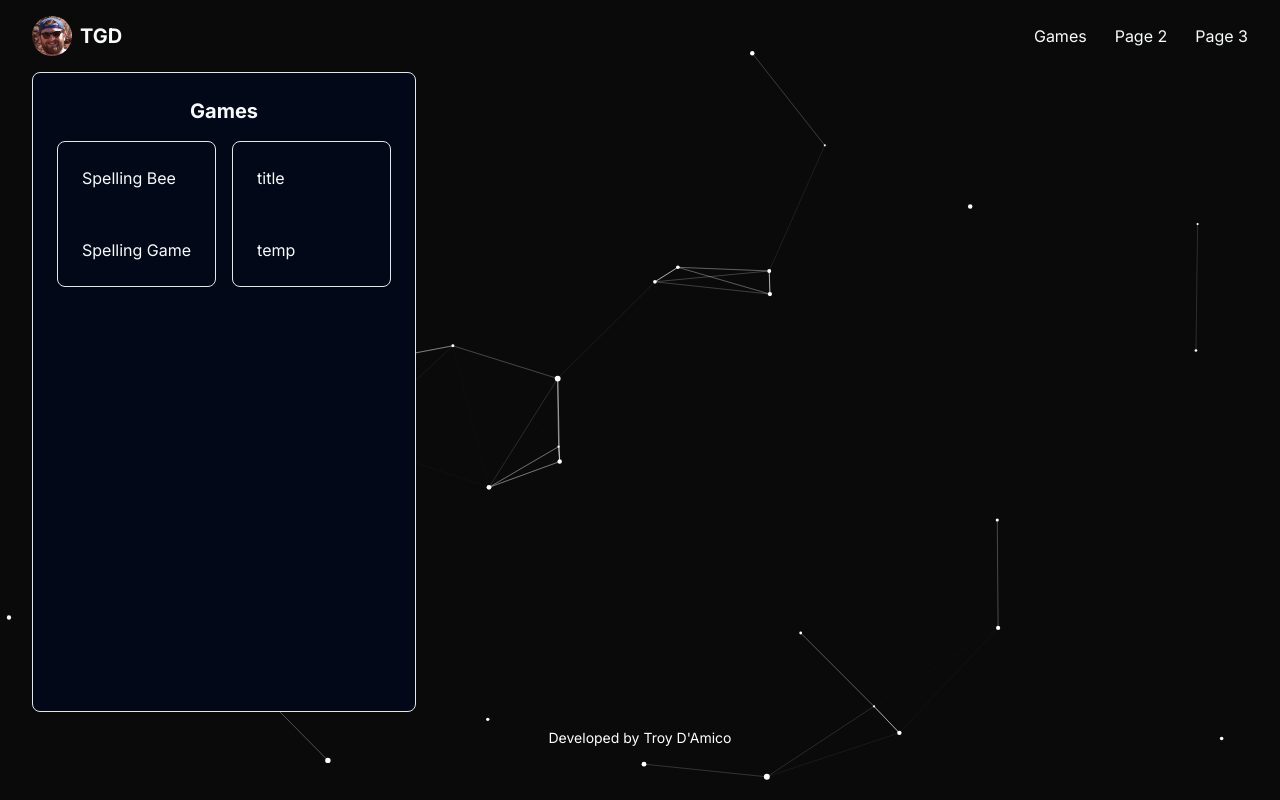
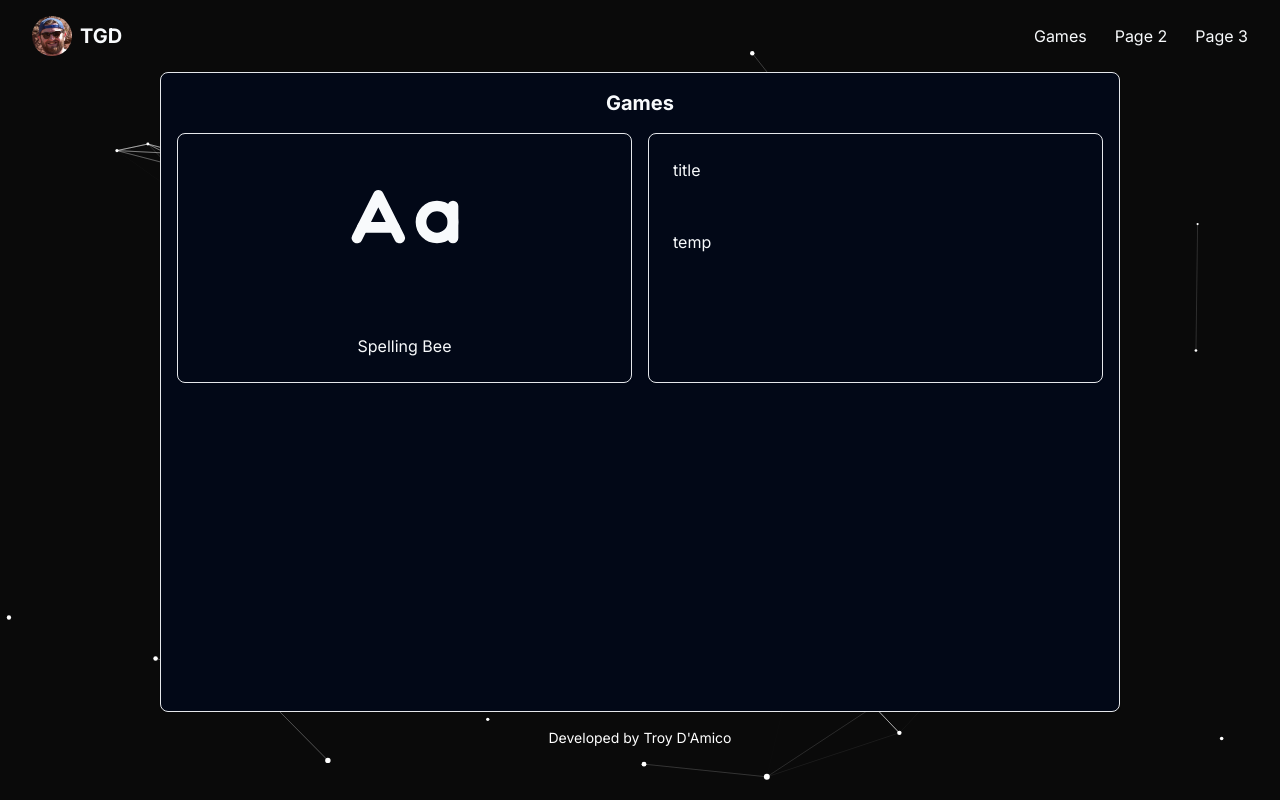
Before and after one commit to tgdamico16/website, a Next.js app: page /games in a window 1280 px wide. Built offline with nearby package versions, Linux system fonts and the light colour scheme.

Commit message:
restyled games page layout

```diff
--- /dev/null
+++ b/app/games/layout.tsx
@@ -0,0 +1,13 @@
+import { Card } from "@/components/ui/card";
+
+export default function GamesLayout({
+  children,
+}: {
+  children: React.ReactNode;
+}) {
+  return (
+    <section className="w-full flex justify-center">
+      <Card className="w-[75vw] p-4">{children}</Card>
+    </section>
+  );
+}
--- a/app/games/page.tsx
+++ b/app/games/page.tsx
@@ -1,16 +1,20 @@
+import { Icons } from "@/components/icons";
 import { Card, CardContent, CardHeader } from "@/components/ui/card";
 import Link from "next/link";
 
 export default function Games() {
   return (
-    <Card className="mx-8">
-      <CardContent className="pt-6">
+    <>
       <h1 className="text-center font-bold text-xl">Games</h1>
       <div className="grid grid-cols-2 gap-4 pt-4">
         <Link href="/games/spelling-bee">
           <Card>
-              <CardHeader>Spelling Bee</CardHeader>
-              <CardContent className="pt-6">Spelling Game</CardContent>
+            <CardHeader>
+              <div className="flex w-full justify-center">
+                <Icons.letters className="size-32" />
+              </div>
+            </CardHeader>
+            <CardContent className="pt-6 text-center">Spelling Bee</CardContent>
           </Card>
         </Link>
         <Card>
@@ -18,7 +22,6 @@ export default function Games() {
           <CardContent className="pt-6">temp</CardContent>
         </Card>
       </div>
-      </CardContent>
-    </Card>
+    </>
   );
 }
--- a/app/layout.tsx
+++ b/app/layout.tsx
@@ -9,7 +9,7 @@ import { TSParticles } from "@/components/particles";
 const inter = Inter({ subsets: ["latin"] });
 
 export const metadata: Metadata = {
-  title: "Troy's Site - Home",
+  title: "Troy's Site",
   description: "A website all about Troy",
   icons: {
     icon: "/favicon.ico",
--- /dev/null
+++ b/components/icons.tsx
@@ -0,0 +1,5 @@
+import { CaseSensitive } from "lucide-react";
+
+export const Icons = {
+  letters: CaseSensitive,
+};
```
Lines whose indentation alone changed are shown as unchanged.
